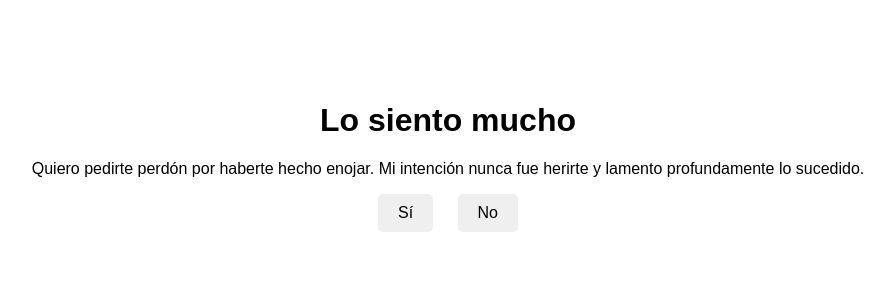
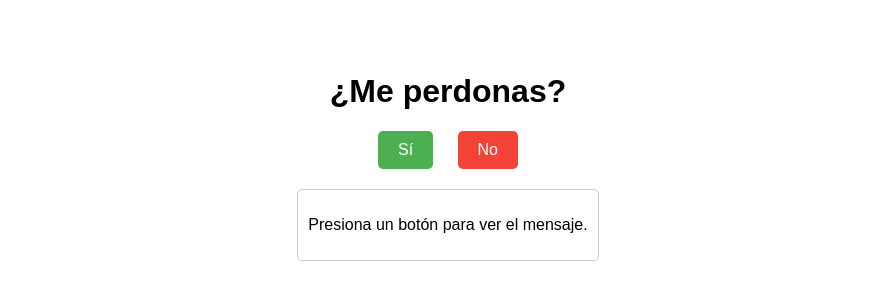
Before and after one commit to Jarckrios/Me-perdonas, a plain HTML site: page index.html in a window 1280 px wide. Shown: the part 244-544 px from the top of the page, without its empty margins (192-1086 px from the left). Drawn offline with Linux system fonts and the light colour scheme.

Commit message:
Update index.html

```diff
--- a/index.html
+++ b/index.html
@@ -3,19 +3,21 @@
 <head>
   <meta charset="UTF-8">
   <meta name="viewport" content="width=device-width, initial-scale=1.0">
-    <title>Perdón</title>
+  <title>Página de Perdón</title>
   <link rel="stylesheet" href="styles.css">
 </head>
 <body>
   <div class="container">
-        <h1>Lo siento mucho</h1>
-        <p id="apologyMessage">Quiero pedirte perdón por haberte hecho enojar. Mi intención nunca fue herirte y lamento profundamente lo sucedido.</p>
-        <div class="buttons">
-            <button id="yesButton" class="yes">Sí</button>
-            <button id="noButton" class="no">No</button>
+    <h1>¿Me perdonas?</h1>
+    <div class="options">
+      <button id="btn-yes" class="green-button">Sí</button>
+      <button id="btn-no" class="red-button">No</button>
     </div>
-        <div id="message"></div>
+    <div id="message-box">
+      <p>Presiona un botón para ver el mensaje.</p>
     </div>
+  </div>
+
   <script src="script.js"></script>
 </body>
 </html>
```
Lines whose indentation alone changed are shown as unchanged.
